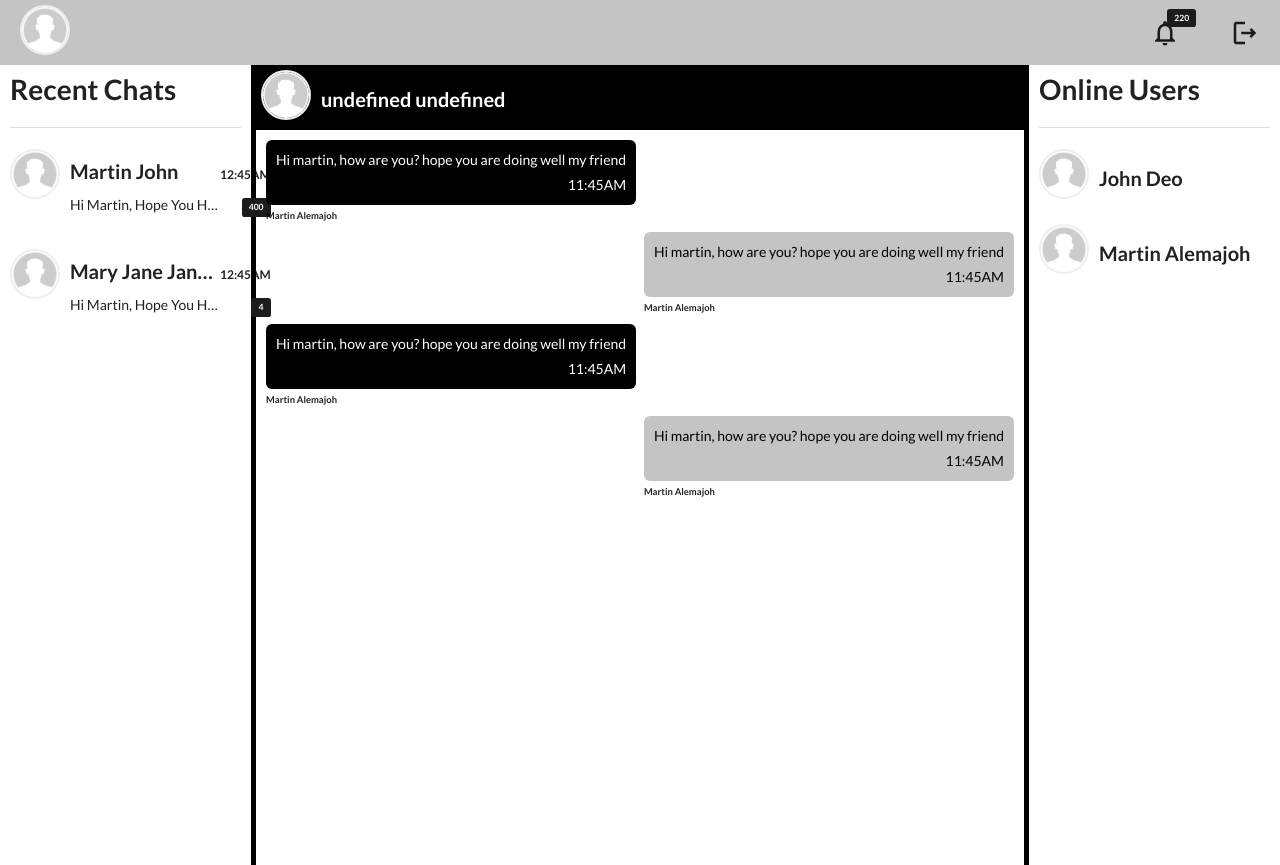
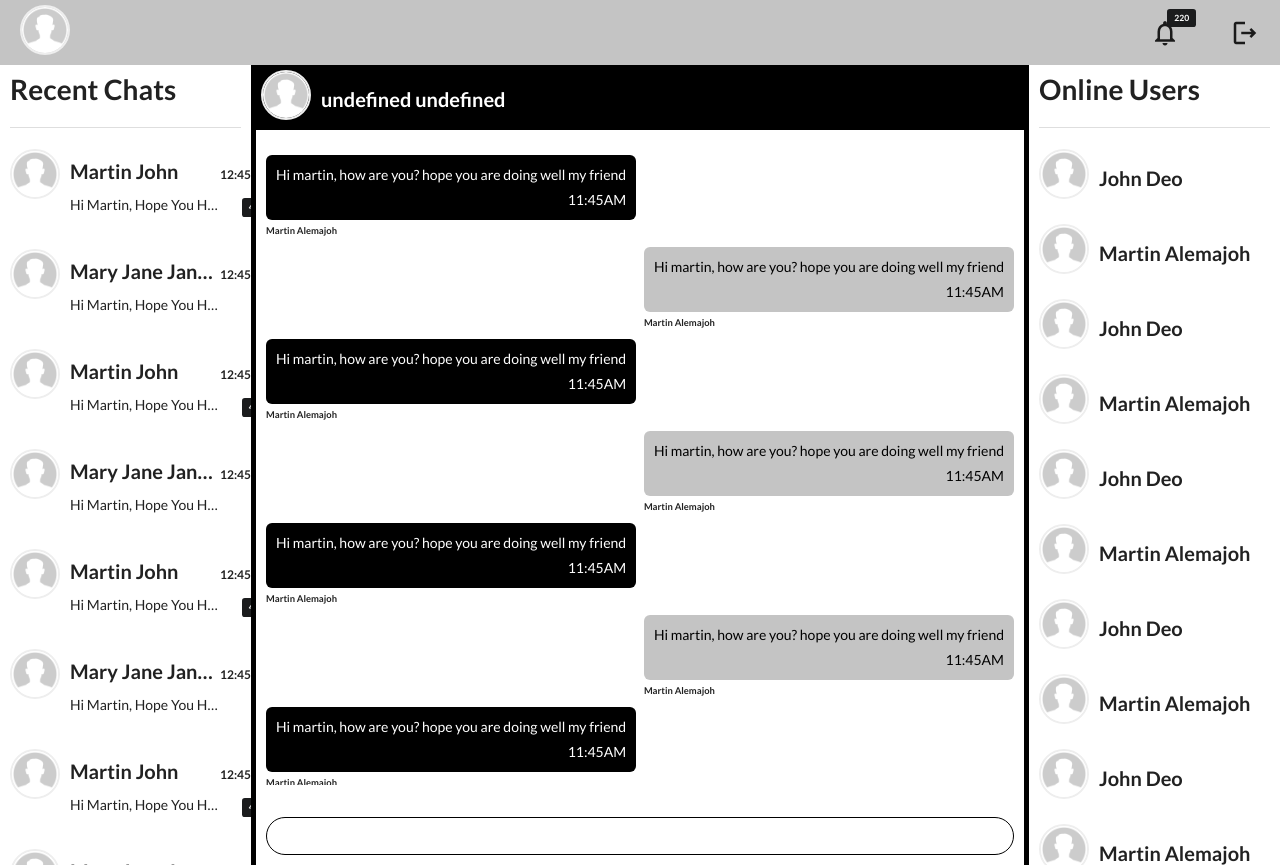
Before and after one commit to martin-alem/cohatch-notification-frontend, a React (Create React App) app: page /home in a window 1280 px wide. Built offline with nearby package versions, Linux system fonts and the light colour scheme.

Commit message:
added overflow css property to contain the list element

```diff
--- /dev/null
+++ b/src/components/input/Input.css
@@ -0,0 +1,13 @@
+.Input {
+  width: 100%;
+  padding: 1rem;
+}
+
+.Input input {
+  width: 100%;
+  padding: 1rem 2rem;
+  border: none;
+  outline: none;
+  border: 1px solid #000;
+  border-radius: 100px;
+}
--- /dev/null
+++ b/src/components/input/Input.js
@@ -0,0 +1,26 @@
+import React from "react";
+import "./Input.css";
+
+class Input extends React.Component {
+  constructor(props) {
+    super(props);
+    this.state = {
+      value: "",
+    };
+  }
+
+  handleChange = e => {
+    this.setState({ value: e.target.value });
+  };
+
+  render() {
+    const { placeholder } = this.props;
+    return (
+      <div className="Input">
+        <input type="text" name="message" value={this.state.value} placeholder={placeholder} required onChange={this.handleChange} />
+      </div>
+    );
+  }
+}
+
+export default Input;
--- a/src/components/messages/Messages.js
+++ b/src/components/messages/Messages.js
@@ -5,6 +5,90 @@ import Message from "./../message/Message";
 class Messages extends React.Component {
   render() {
     const messages = [
+      {
+        firstName: "Martin",
+        lastName: "Alemajoh",
+        source: "local",
+        message: "Hi martin, how are you? hope you are doing well my friend",
+        time: "11:45AM",
+      },
+      {
+        firstName: "Martin",
+        lastName: "Alemajoh",
+        source: "remote",
+        message: "Hi martin, how are you? hope you are doing well my friend",
+        time: "11:45AM",
+      },
+      {
+        firstName: "Martin",
+        lastName: "Alemajoh",
+        source: "local",
+        message: "Hi martin, how are you? hope you are doing well my friend",
+        time: "11:45AM",
+      },
+      {
+        firstName: "Martin",
+        lastName: "Alemajoh",
+        source: "remote",
+        message: "Hi martin, how are you? hope you are doing well my friend",
+        time: "11:45AM",
+      },
+      {
+        firstName: "Martin",
+        lastName: "Alemajoh",
+        source: "local",
+        message: "Hi martin, how are you? hope you are doing well my friend",
+        time: "11:45AM",
+      },
+      {
+        firstName: "Martin",
+        lastName: "Alemajoh",
+        source: "remote",
+        message: "Hi martin, how are you? hope you are doing well my friend",
+        time: "11:45AM",
+      },
+      {
+        firstName: "Martin",
+        lastName: "Alemajoh",
+        source: "local",
+        message: "Hi martin, how are you? hope you are doing well my friend",
+        time: "11:45AM",
+      },
+      {
+        firstName: "Martin",
+        lastName: "Alemajoh",
+        source: "remote",
+        message: "Hi martin, how are you? hope you are doing well my friend",
+        time: "11:45AM",
+      },
+      {
+        firstName: "Martin",
+        lastName: "Alemajoh",
+        source: "local",
+        message: "Hi martin, how are you? hope you are doing well my friend",
+        time: "11:45AM",
+      },
+      {
+        firstName: "Martin",
+        lastName: "Alemajoh",
+        source: "remote",
+        message: "Hi martin, how are you? hope you are doing well my friend",
+        time: "11:45AM",
+      },
+      {
+        firstName: "Martin",
+        lastName: "Alemajoh",
+        source: "local",
+        message: "Hi martin, how are you? hope you are doing well my friend",
+        time: "11:45AM",
+      },
+      {
+        firstName: "Martin",
+        lastName: "Alemajoh",
+        source: "remote",
+        message: "Hi martin, how are you? hope you are doing well my friend",
+        time: "11:45AM",
+      },
       {
         firstName: "Martin",
         lastName: "Alemajoh",
--- a/src/components/online_users/OnlineUser.js
+++ b/src/components/online_users/OnlineUser.js
@@ -5,6 +5,86 @@ import User from "./../user/User";
 class OnlineUser extends React.Component {
   render() {
     const onlineUsers = [
+      {
+        firstName: "John",
+        lastName: "Deo",
+        photo: "",
+      },
+      {
+        firstName: "Martin",
+        lastName: "Alemajoh",
+        photo: "",
+      },
+      {
+        firstName: "John",
+        lastName: "Deo",
+        photo: "",
+      },
+      {
+        firstName: "Martin",
+        lastName: "Alemajoh",
+        photo: "",
+      },
+      {
+        firstName: "John",
+        lastName: "Deo",
+        photo: "",
+      },
+      {
+        firstName: "Martin",
+        lastName: "Alemajoh",
+        photo: "",
+      },
+      {
+        firstName: "John",
+        lastName: "Deo",
+        photo: "",
+      },
+      {
+        firstName: "Martin",
+        lastName: "Alemajoh",
+        photo: "",
+      },
+      {
+        firstName: "John",
+        lastName: "Deo",
+        photo: "",
+      },
+      {
+        firstName: "Martin",
+        lastName: "Alemajoh",
+        photo: "",
+      },
+      {
+        firstName: "John",
+        lastName: "Deo",
+        photo: "",
+      },
+      {
+        firstName: "Martin",
+        lastName: "Alemajoh",
+        photo: "",
+      },
+      {
+        firstName: "John",
+        lastName: "Deo",
+        photo: "",
+      },
+      {
+        firstName: "Martin",
+        lastName: "Alemajoh",
+        photo: "",
+      },
+      {
+        firstName: "John",
+        lastName: "Deo",
+        photo: "",
+      },
+      {
+        firstName: "Martin",
+        lastName: "Alemajoh",
+        photo: "",
+      },
       {
         firstName: "John",
         lastName: "Deo",
--- a/src/components/recent-chats/RecentChat.js
+++ b/src/components/recent-chats/RecentChat.js
@@ -5,6 +5,118 @@ import Chat from "../chat/Chat";
 class RecentChat extends React.Component {
   render() {
     const recentChats = [
+      {
+        firstName: "Martin",
+        lastName: "John",
+        lastMessage: "Hi martin, hope you have successfully finished that project",
+        time: "12:45AM",
+        unread: 400,
+        photo: "",
+      },
+      {
+        firstName: "Mary",
+        lastName: "Jane Jane Jane",
+        lastMessage: "Hi martin, hope you have successfully finished that project",
+        time: "12:45AM",
+        unread: 4,
+        photo: "",
+      },
+      {
+        firstName: "Martin",
+        lastName: "John",
+        lastMessage: "Hi martin, hope you have successfully finished that project",
+        time: "12:45AM",
+        unread: 400,
+        photo: "",
+      },
+      {
+        firstName: "Mary",
+        lastName: "Jane Jane Jane",
+        lastMessage: "Hi martin, hope you have successfully finished that project",
+        time: "12:45AM",
+        unread: 4,
+        photo: "",
+      },
+      {
+        firstName: "Martin",
+        lastName: "John",
+        lastMessage: "Hi martin, hope you have successfully finished that project",
+        time: "12:45AM",
+        unread: 400,
+        photo: "",
+      },
+      {
+        firstName: "Mary",
+        lastName: "Jane Jane Jane",
+        lastMessage: "Hi martin, hope you have successfully finished that project",
+        time: "12:45AM",
+        unread: 4,
+        photo: "",
+      },
+      {
+        firstName: "Martin",
+        lastName: "John",
+        lastMessage: "Hi martin, hope you have successfully finished that project",
+        time: "12:45AM",
+        unread: 400,
+        photo: "",
+      },
+      {
+        firstName: "Mary",
+        lastName: "Jane Jane Jane",
+        lastMessage: "Hi martin, hope you have successfully finished that project",
+        time: "12:45AM",
+        unread: 4,
+        photo: "",
+      },
+      {
+        firstName: "Martin",
+        lastName: "John",
+        lastMessage: "Hi martin, hope you have successfully finished that project",
+        time: "12:45AM",
+        unread: 400,
+        photo: "",
+      },
+      {
+        firstName: "Mary",
+        lastName: "Jane Jane Jane",
+        lastMessage: "Hi martin, hope you have successfully finished that project",
+        time: "12:45AM",
+        unread: 4,
+        photo: "",
+      },
+      {
+        firstName: "Martin",
+        lastName: "John",
+        lastMessage: "Hi martin, hope you have successfully finished that project",
+        time: "12:45AM",
+        unread: 400,
+        photo: "",
+      },
+      {
+        firstName: "Mary",
+        lastName: "Jane Jane Jane",
+        lastMessage: "Hi martin, hope you have successfully finished that project",
+        time: "12:45AM",
+        unread: 4,
+        photo: "",
+      },
+      {
+        firstName: "Martin",
+        lastName: "John",
+        lastMessage: "Hi martin, hope you have successfully finished that project",
+        time: "12:45AM",
+        unread: 400,
+        photo: "",
+      },
+      {
+        firstName: "Mary",
+        lastName: "Jane Jane Jane",
+        lastMessage: "Hi martin, hope you have successfully finished that project",
+        time: "12:45AM",
+        unread: 4,
+        photo: "",
+      },
       {
         firstName: "Martin",
         lastName: "John",
--- a/src/pages/home/Home.css
+++ b/src/pages/home/Home.css
@@ -15,13 +15,32 @@
 .Home-recent-chats {
   height: 100vh;
   border-right: 5px solid #000;
+  overflow: auto;
 }
 
 .Home-online-users {
   height: 100vh;
   border-left: 5px solid #000;
+  overflow: auto;
 }
 
 .Home-chat-area {
   height: 100vh;
+  display: flex;
+  flex-direction: column;
 }
+
+.Home-chat-area .header {
+  height: 10%;
+}
+
+.Home-chat-area .messages {
+  height: 80%;
+  overflow: auto;
+}
+
+.Home-chat-area .input {
+  height: 10%;
+  display: flex;
+  align-items: flex-end;
+}
--- a/src/pages/home/Home.js
+++ b/src/pages/home/Home.js
@@ -6,6 +6,7 @@ import OnlineUsers from "../../components/online_users/OnlineUser";
 import ChatHeader from "../../components/chat_header/ChatHeader";
 import List from "../../components/list/List";
 import Messages from "./../../components/messages/Messages";
+import Input from "../../components/input/Input";
 
 class Home extends React.Component {
   render() {
@@ -19,8 +20,15 @@ class Home extends React.Component {
             </List>
           </div>
           <div className="Home-chat-area">
-            <ChatHeader />
-            <Messages />
+            <div className="header">
+              <ChatHeader />
+            </div>
+            <div className="messages">
+              <Messages />
+            </div>
+            <div className="input">
+              <Input />
+            </div>
           </div>
           <div className="Home-online-users">
             <List title="Online Users">
```
